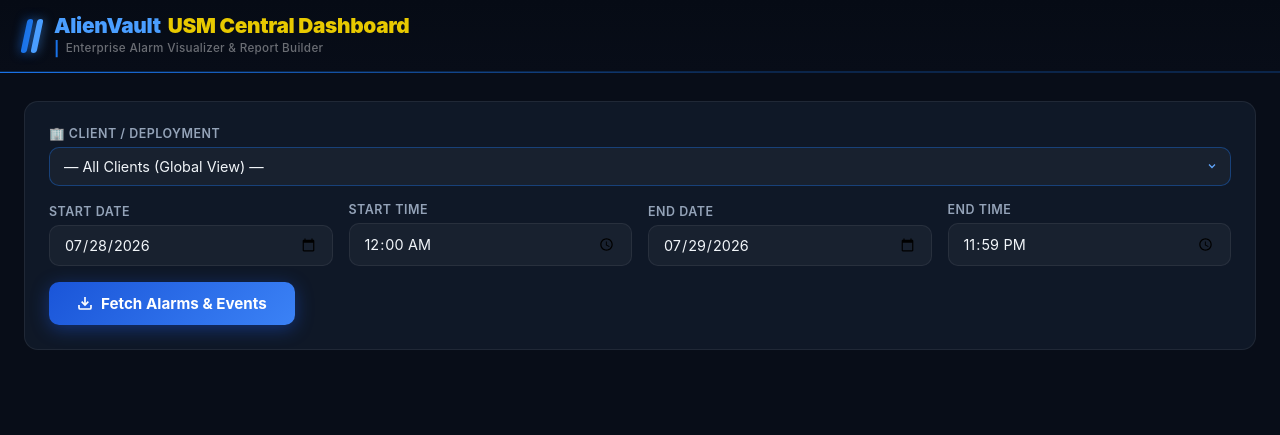
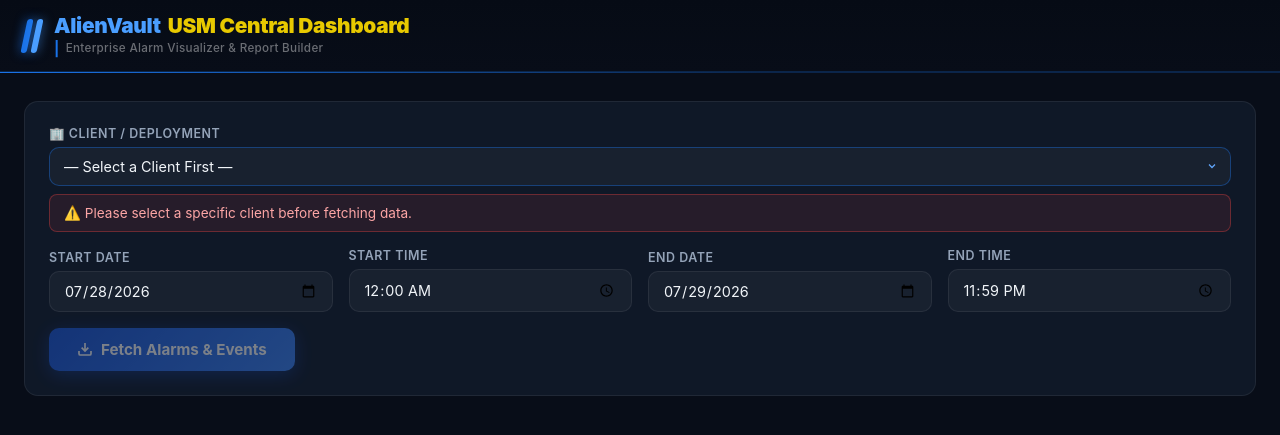
Before and after one commit to Olympiusss/Automation, a Flask app: template central_dashboard/templates/ri-alienvault.html in a window 1280 px wide. Shown: the top 435 px of the page. Run offline with Flask 3, Linux system fonts and the light colour scheme; the template is opened without the code that fills it, so the values that code supplies are empty; some libraries are stand-ins or nearby versions.

Commit message:
fix(av-ui): disable Fetch button + inline warning until client selected; fix broken fetch_all_parallel export import

```diff
--- a/central_dashboard/server.py
+++ b/central_dashboard/server.py
@@ -902,7 +902,7 @@ def alienvault_fetch():
 @limiter.limit("10 per minute")
 def alienvault_export():
     from apps.alienvault.logic import (
-        get_token, fetch_all_parallel,
+        get_token, fetch_all_deployments,
         fetch_alarms_for_deployment, fetch_events_for_deployment,
         process_alarms, process_events, export_to_excel,
     )
@@ -912,7 +912,6 @@ def alienvault_export():
     end_ms   = d.get('end_ms')
     if start_ms is None or end_ms is None:
         return jsonify({"error": "start_ms and end_ms are required"}), 400
-    # Type-cast and SSRF protection
     try:
         start_ms = int(start_ms)
         end_ms   = int(end_ms)
@@ -927,14 +926,8 @@ def alienvault_export():
             alarms = fetch_alarms_for_deployment(dep_url, token, start_ms, end_ms)
             events = fetch_events_for_deployment(dep_url, token, start_ms, end_ms)
         else:
-            headers = {'Authorization': f'Bearer {token}'}
-            params  = {'timestamp_received_gte': start_ms,
-                       'timestamp_received_lte': end_ms,
-                       'sort': 'timestamp_received,desc', 'suppressed': False}
-            alarms  = fetch_all_parallel('alarms', params, headers)
-            events  = fetch_all_parallel('events',
-                                         {k: v for k, v in params.items() if k != 'suppressed'},
-                                         headers)
+            alarms, events = fetch_all_deployments(token, start_ms, end_ms)
+
         buf = export_to_excel(process_alarms(alarms) if alarms else {},
                               process_events(events)  if events else {})
         return send_file(buf, mimetype='application/vnd.openxmlformats-officedocument.spreadsheetml.sheet',
--- a/central_dashboard/templates/ri-alienvault.html
+++ b/central_dashboard/templates/ri-alienvault.html
@@ -195,9 +195,12 @@
         🏢 CLIENT / DEPLOYMENT
         <span id="depLoader" style="font-size:0.78rem;color:var(--muted);display:none">Loading clients…</span>
       </label>
-      <select class="client-select" id="depSelect">
-        <option value="">— All Clients (Global View) —</option>
+      <select class="client-select" id="depSelect" onchange="onDepChange(this)">
+        <option value="">— Select a Client First —</option>
       </select>
+      <div id="depWarning" style="margin-top:8px;padding:10px 14px;background:rgba(239,68,68,0.1);border:1px solid rgba(239,68,68,0.35);border-radius:8px;color:#fca5a5;font-size:0.85rem;display:flex;align-items:center;gap:8px;">
+        ⚠️ Please select a specific client before fetching data.
+      </div>
     </div>
     <!-- Date / Time row -->
     <div class="controls-grid">
@@ -207,7 +210,7 @@
       <div><label>End Time</label><input type="time" id="endTime" value="23:59"></div>
     </div>
     <div style="margin-top:16px; display:flex; gap:12px; align-items:center; flex-wrap:wrap;">
-      <button class="btn-primary" id="btnFetch" onclick="fetchData()">
+      <button class="btn-primary" id="btnFetch" onclick="fetchData()" disabled style="opacity:0.45;cursor:not-allowed;">
         <svg width="16" height="16" viewBox="0 0 24 24" fill="none" stroke="currentColor" stroke-width="2.5"><path d="M21 15v4a2 2 0 0 1-2 2H5a2 2 0 0 1-2-2v-4"/><polyline points="7 10 12 15 17 10"/><line x1="12" y1="15" x2="12" y2="3"/></svg>
         Fetch Alarms &amp; Events
       </button>
@@ -245,6 +248,17 @@
 
   let cachedData = null;
 
+  // ── Client dropdown change handler ─────────────────────────────
+  window.onDepChange = function(sel){
+    const hasClient = sel.value !== '';
+    const btn = document.getElementById('btnFetch');
+    const warn = document.getElementById('depWarning');
+    btn.disabled = !hasClient;
+    btn.style.opacity = hasClient ? '1' : '0.45';
+    btn.style.cursor  = hasClient ? 'pointer' : 'not-allowed';
+    warn.style.display = hasClient ? 'none' : 'flex';
+  };
+
   // ── Load deployments into dropdown ──────────────────────────
   (async function loadDeployments(){
     const loader  = document.getElementById('depLoader');
@@ -254,11 +268,15 @@
       const r = await fetch('/api/alienvault/deployments');
       const deps = await r.json();
       if(Array.isArray(deps) && deps.length){
+        // Clear the placeholder option
+        sel.innerHTML = '<option value="">— Select a Client First —</option>';
         deps.forEach(d => {
+          // Use url field (maps to _url from server), fall back through fqdn, id, name
+          const depUrl = d.url || d.fqdn || d.id || '';
           const opt = document.createElement('option');
-          opt.value = d.url || '';
+          opt.value = depUrl;
           opt.dataset.depId = d.id || '';
-          opt.textContent = d.displayName || d.name;
+          opt.textContent = d.displayName || d.name || 'Unknown';
           sel.appendChild(opt);
         });
       }
@@ -277,14 +295,14 @@
     const end_ms   = dt('endDate','endTime');
     if(isNaN(start_ms)||isNaN(end_ms)){showToast('Please select valid dates.'); return;}
     if(start_ms > end_ms){showToast('Start date must be before end date.'); return;}
-    const selEl  = document.getElementById('depSelect');
+    const selEl   = document.getElementById('depSelect');
     const dep_url = selEl.value;
     if(!dep_url){
-      showToast('⚠️ Please select a client / deployment before fetching.','red');
+      document.getElementById('depWarning').style.display = 'flex';
+      showToast('⚠️ Please select a specific client before fetching.','red');
       return;
     }
     const depName = selEl.selectedOptions[0]?.text || '';
-
     setLoading(true, `Fetching alarms & events for ${depName}…`);
     document.getElementById('results').classList.add('hidden');
     document.getElementById('btnExport').classList.add('hidden');
```
